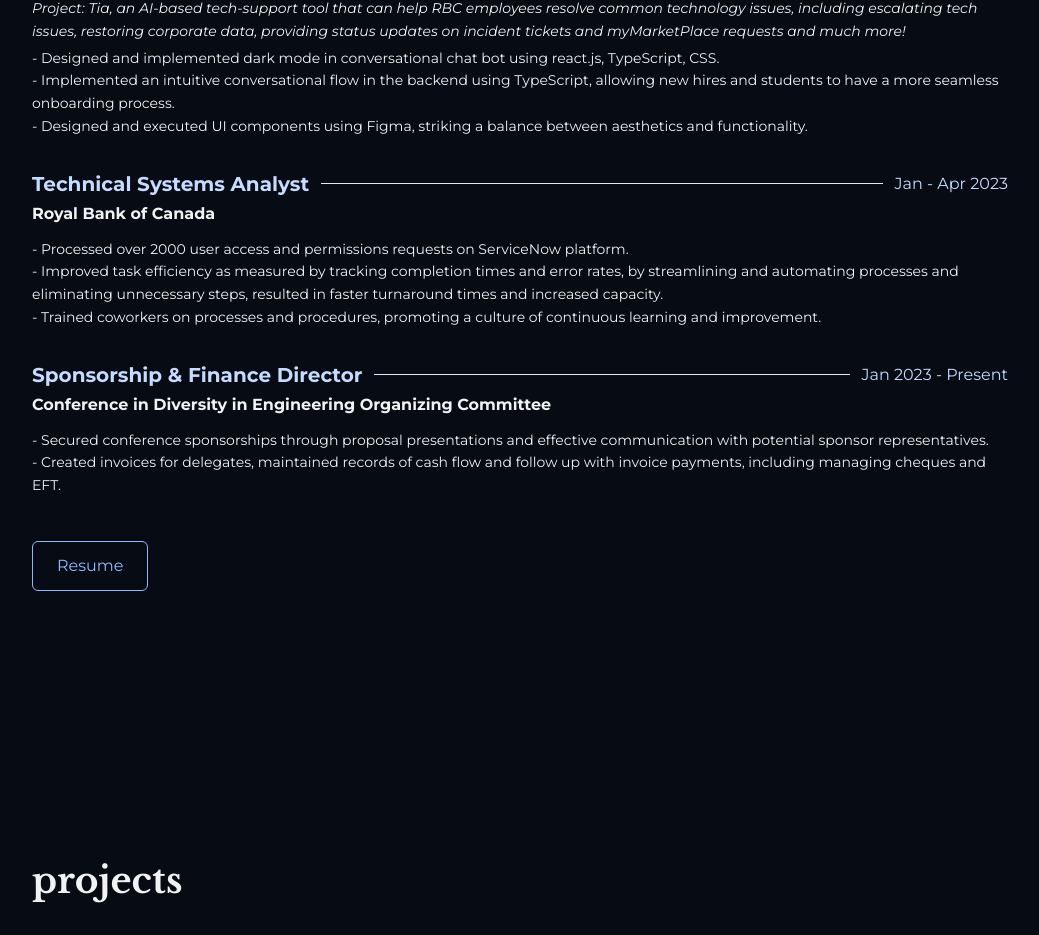
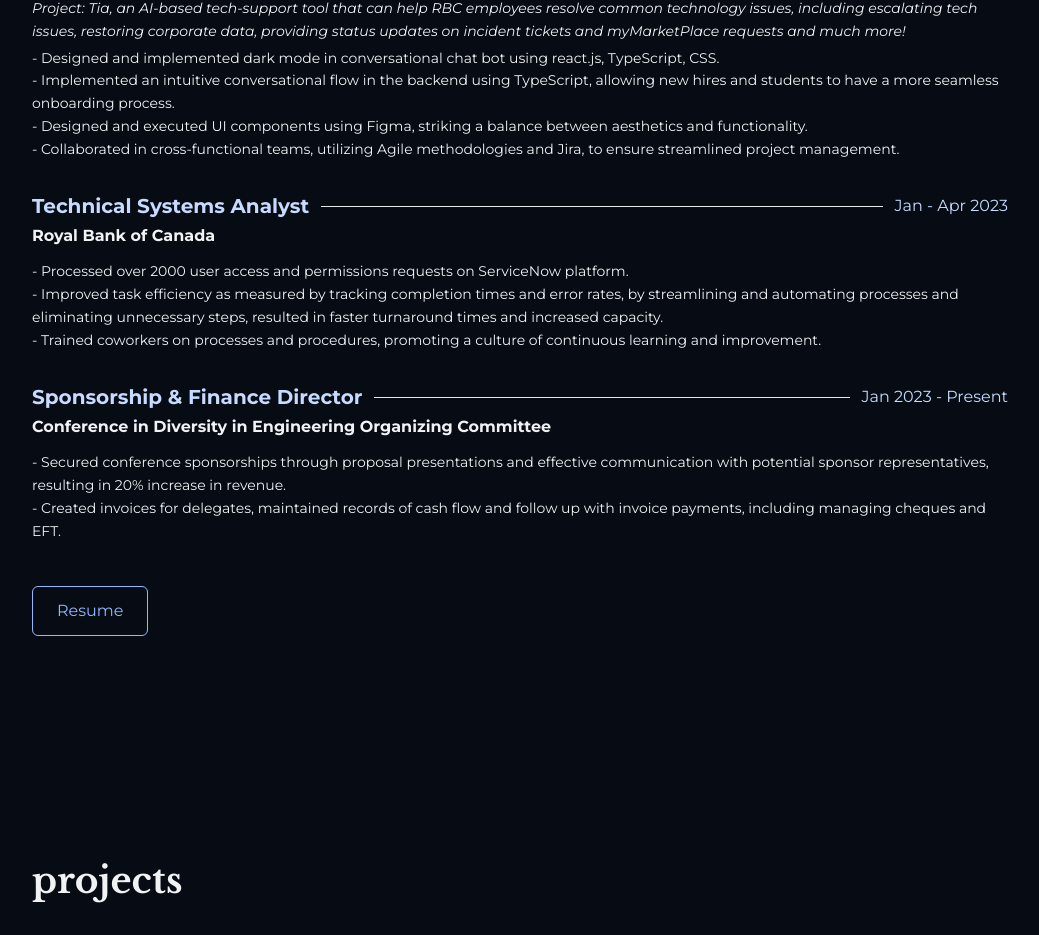
Before and after one commit to billie-zhang/portfolio-page, a React (Create React App) app: page / in a window 1280 px wide. Shown: the part 1073-2008 px from the top of the page, without its empty margins (120-1159 px from the left). Built offline with nearby package versions, Linux system fonts and the light colour scheme; a web font is replaced by a local one.

Commit message:
update experience bullet points

```diff
--- a/src/components/Experience.jsx
+++ b/src/components/Experience.jsx
@@ -22,6 +22,8 @@
         " - Implemented an intuitive conversational flow in the backend using TypeScript, allowing new hires and students to have a more seamless onboarding process.",
       point3:
         " - Designed and executed UI components using Figma, striking a balance between aesthetics and functionality.",
+      point4:
+        " - Collaborated in cross-functional teams, utilizing Agile methodologies and Jira, to ensure streamlined project management.",
     },
     {
       id: 2,
@@ -41,7 +43,7 @@
       company: "Conference in Diversity in Engineering Organizing Committee",
       time: "Jan 2023 - Present",
       point1:
-        " - Secured conference sponsorships through proposal presentations and effective communication with potential sponsor representatives.",
+        " - Secured conference sponsorships through proposal presentations and effective communication with potential sponsor representatives, resulting in 20% increase in revenue.",
       point2:
         " - Created invoices for delegates, maintained records of cash flow and follow up with invoice payments, including managing cheques and EFT.",
       point3: "",
@@ -73,6 +75,7 @@
               point1,
               point2,
               point3,
+              point4,
             }) => (
               <div key={id} data-aos="fade-up">
                 <div className=" flex pt-8 items-center">
@@ -90,6 +93,7 @@
                   <p>{point1}</p>
                   <p>{point2}</p>
                   <p>{point3}</p>
+                  <p>{point4}</p>
                 </div>
               </div>
             )
```
